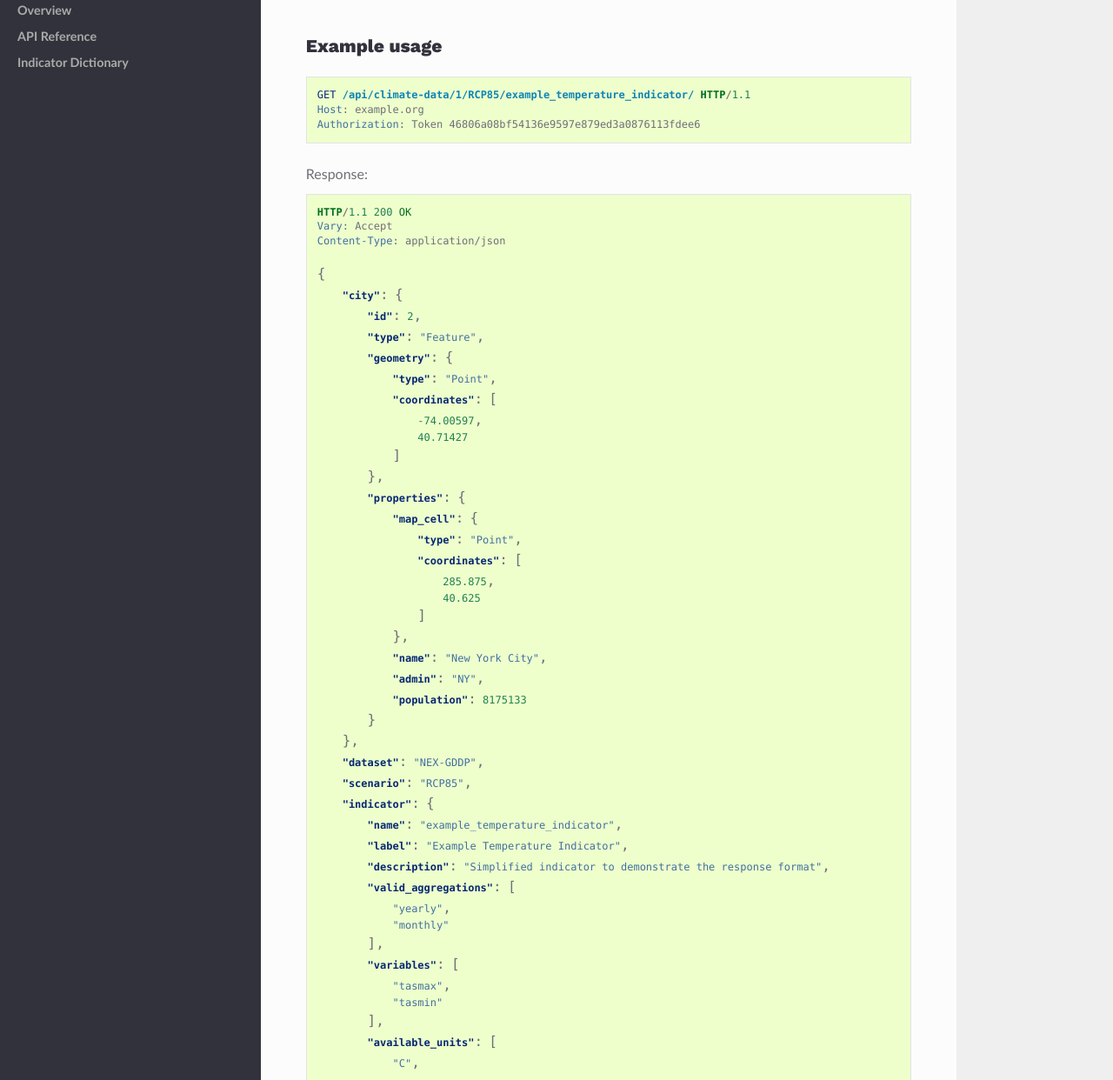
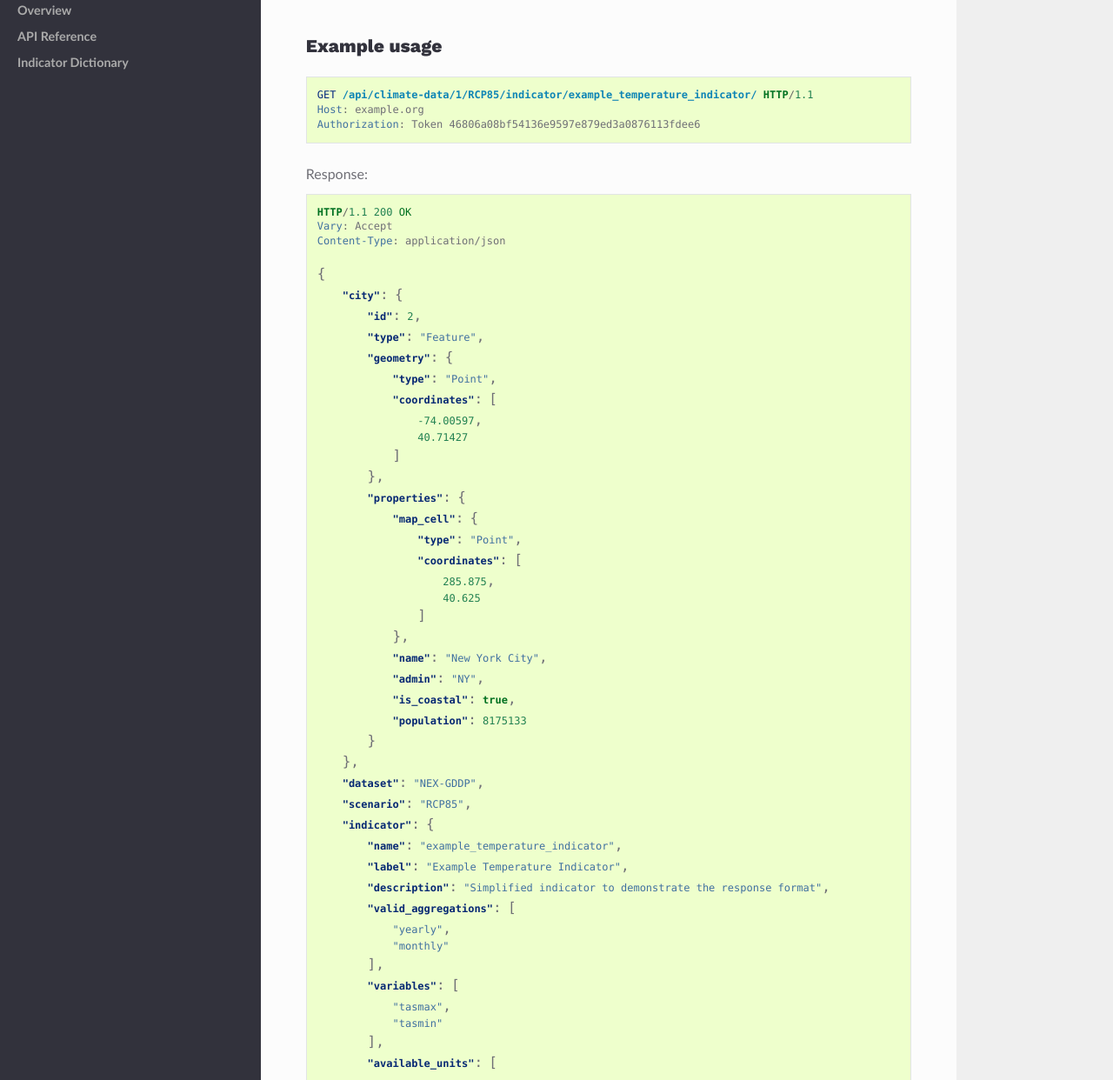
Before and after one commit to azavea/climate-change-api, a Sphinx documentation site: the page built from doc/source/api_reference/indicator.rst, in a window 1280 px wide and 1400 px high, scrolled down 3457 px, cut to the strip 158-1400 px from the top of the window. Shown: the whole strip at 87% size. Built offline with Sphinx 7.4.7 and the Read the Docs theme 2.0.0, drawn with Linux system fonts in a browser that asks for light colours.

Commit message:
Update documentation
Add is_coastal to responses with serialized city (including indicators).
Also fixes issue with example indicator query missing indicator from its path.

```diff
--- a/doc/source/api_reference/city.rst
+++ b/doc/source/api_reference/city.rst
@@ -58,6 +58,7 @@ Response:
                     "datasets": ["NEX-GDDP", "LOCA"],
                     "name": "New York City",
                     "admin": "NY",
+                    "is_coastal": true,
                     "population": 8175133
                 }
             }
@@ -107,6 +108,7 @@ Response:
                     "datasets": ["NEX-GDDP", "LOCA"],
                     "name": "Philadelphia",
                     "admin": "PA",
+                    "is_coastal": false,
                     "population": 1526006
                 }
             }
@@ -150,6 +152,7 @@ Response:
             "datasets": ["NEX-GDDP", "LOCA"],
             "name": "Philadelphia",
             "admin": "PA",
+            "is_coastal": false,
             "population": 1526006
         }
     }
--- a/doc/source/api_reference/climate_data.rst
+++ b/doc/source/api_reference/climate_data.rst
@@ -52,6 +52,7 @@ Response:
                 },
                 "name": "New York City",
                 "admin": "NY",
+                "is_coastal": true,
                 "population": 8175133
             }
         },
--- a/doc/source/api_reference/indicator.rst
+++ b/doc/source/api_reference/indicator.rst
@@ -159,7 +159,7 @@ Example usage
 
 .. code-block:: http
 
-    GET /api/climate-data/1/RCP85/example_temperature_indicator/ HTTP/1.1
+    GET /api/climate-data/1/RCP85/indicator/example_temperature_indicator/ HTTP/1.1
     Host: example.org
     Authorization: Token 46806a08bf54136e9597e879ed3a0876113fdee6
 
@@ -192,6 +192,7 @@ Response:
                 },
                 "name": "New York City",
                 "admin": "NY",
+                "is_coastal": true,
                 "population": 8175133
             }
         },
```
